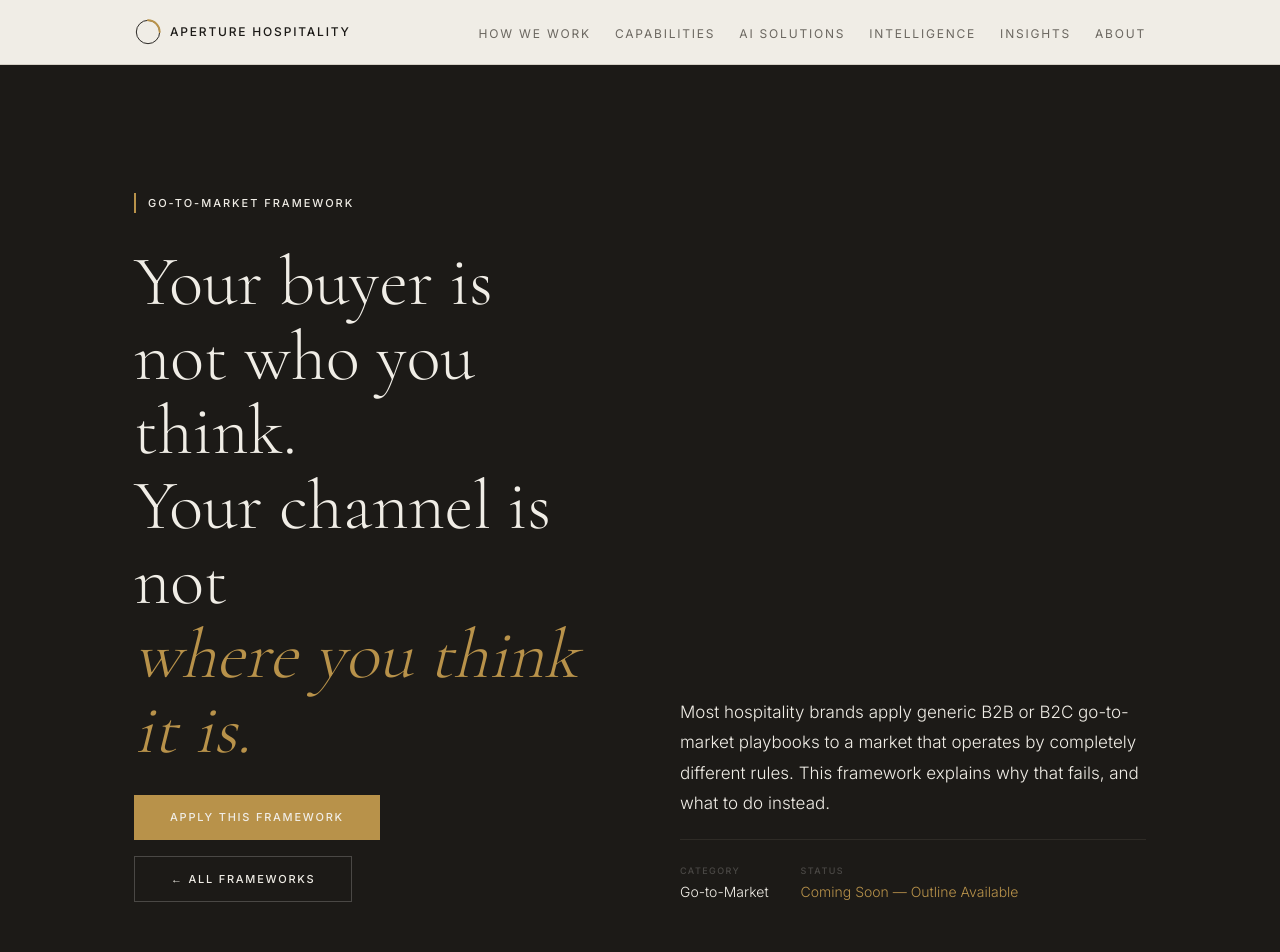
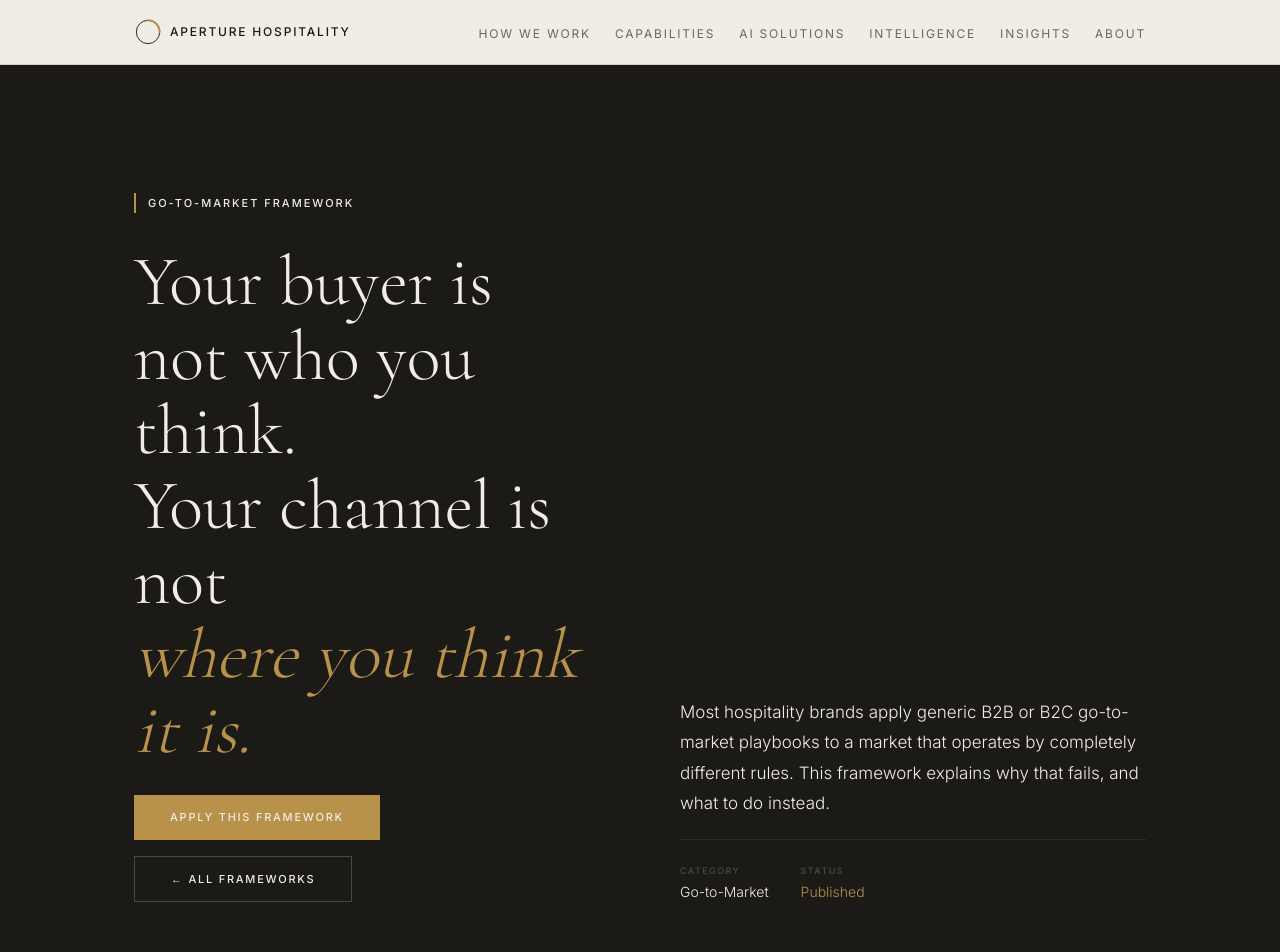
Before and after one commit to letsnavigatebmw/aperture-hospitality, a Next.js app: page /ApertureFrameworks/hospitality-gtm in a window 1280 px wide. Shown: the top 952 px of the page. Built offline with nearby package versions, Linux system fonts and the light colour scheme.

Commit message:
Update framework status badges: Change 'Coming Soon' to 'Published' for all 6 frameworks

```diff
--- a/app/ApertureFrameworks/digital-marketing-playbook/page.tsx
+++ b/app/ApertureFrameworks/digital-marketing-playbook/page.tsx
@@ -40,7 +40,7 @@ export default function DigitalMarketingPlaybookPage() {
                 </div>
                 <div>
                   <div style={{ fontSize: '0.5625rem', fontWeight: 500, letterSpacing: '0.16em', textTransform: 'uppercase', color: '#4a4845', marginBottom: '0.25rem' }}>Status</div>
-                  <div style={{ fontSize: '0.875rem', fontWeight: 300, color: '#B8924A' }}>Coming Soon — Outline Available</div>
+                  <div style={{ fontSize: '0.875rem', fontWeight: 300, color: '#B8924A' }}>Published</div>
                 </div>
               </div>
             </div>
--- a/app/ApertureFrameworks/hospitality-gtm/page.tsx
+++ b/app/ApertureFrameworks/hospitality-gtm/page.tsx
@@ -40,7 +40,7 @@ export default function HospitalityGTMPage() {
                 </div>
                 <div>
                   <div style={{ fontSize: '0.5625rem', fontWeight: 500, letterSpacing: '0.16em', textTransform: 'uppercase', color: '#4a4845', marginBottom: '0.25rem' }}>Status</div>
-                  <div style={{ fontSize: '0.875rem', fontWeight: 300, color: '#B8924A' }}>Coming Soon — Outline Available</div>
+                  <div style={{ fontSize: '0.875rem', fontWeight: 300, color: '#B8924A' }}>Published</div>
                 </div>
               </div>
             </div>
--- a/app/ApertureFrameworks/hospitality-revenue-planning/page.tsx
+++ b/app/ApertureFrameworks/hospitality-revenue-planning/page.tsx
@@ -40,7 +40,7 @@ export default function HospitalityRevenueplanningPage() {
                 </div>
                 <div>
                   <div style={{ fontSize: '0.5625rem', fontWeight: 500, letterSpacing: '0.16em', textTransform: 'uppercase', color: '#4a4845', marginBottom: '0.25rem' }}>Status</div>
-                  <div style={{ fontSize: '0.875rem', fontWeight: 300, color: '#B8924A' }}>Coming Soon — Outline Available</div>
+                  <div style={{ fontSize: '0.875rem', fontWeight: 300, color: '#B8924A' }}>Published</div>
                 </div>
               </div>
             </div>
--- a/app/ApertureFrameworks/luxury-brand-positioning/page.tsx
+++ b/app/ApertureFrameworks/luxury-brand-positioning/page.tsx
@@ -40,7 +40,7 @@ export default function LuxuryBrandPositioningPage() {
                 </div>
                 <div>
                   <div style={{ fontSize: '0.5625rem', fontWeight: 500, letterSpacing: '0.16em', textTransform: 'uppercase', color: '#4a4845', marginBottom: '0.25rem' }}>Status</div>
-                  <div style={{ fontSize: '0.875rem', fontWeight: 300, color: '#B8924A' }}>Coming Soon — Outline Available</div>
+                  <div style={{ fontSize: '0.875rem', fontWeight: 300, color: '#B8924A' }}>Published</div>
                 </div>
               </div>
             </div>
--- a/app/ApertureFrameworks/operating-partner-selection/page.tsx
+++ b/app/ApertureFrameworks/operating-partner-selection/page.tsx
@@ -40,7 +40,7 @@ export default function OperatingPartnerSelectionPage() {
                 </div>
                 <div>
                   <div style={{ fontSize: '0.5625rem', fontWeight: 500, letterSpacing: '0.16em', textTransform: 'uppercase', color: '#4a4845', marginBottom: '0.25rem' }}>Status</div>
-                  <div style={{ fontSize: '0.875rem', fontWeight: 300, color: '#B8924A' }}>Coming Soon — Outline Available</div>
+                  <div style={{ fontSize: '0.875rem', fontWeight: 300, color: '#B8924A' }}>Published</div>
                 </div>
               </div>
             </div>
```
